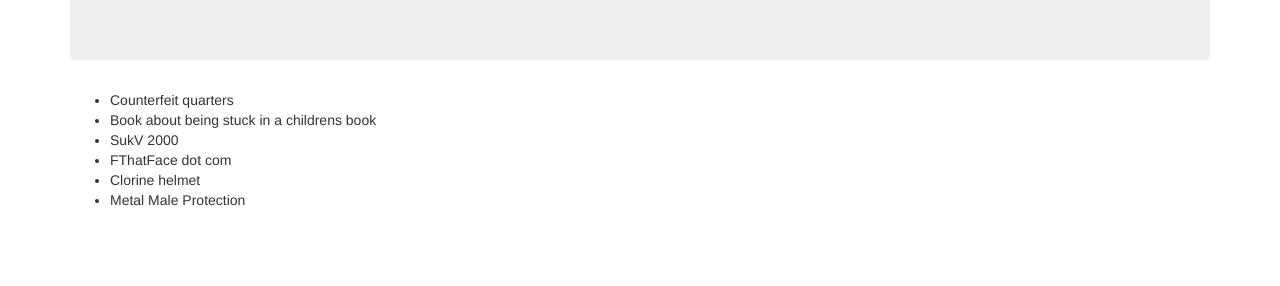
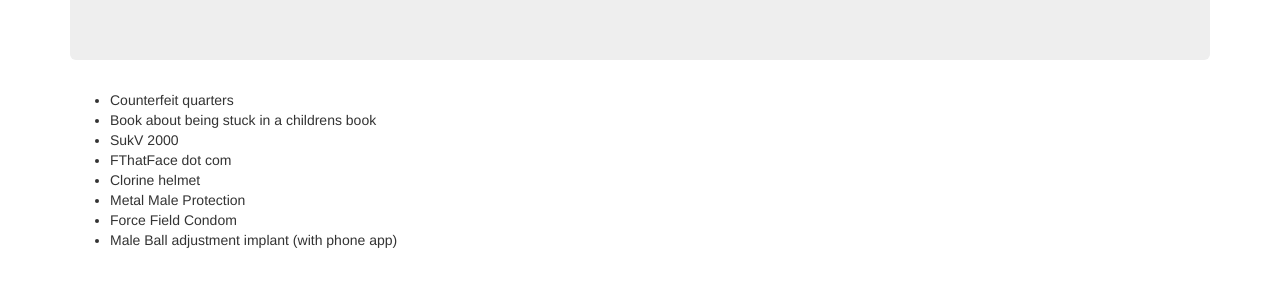
Before and after one commit to jeffbean/worstdeas-web, a plain HTML site: page web/index.html in a window 1280 px wide. Shown: the part 216-502 px from the top of the page. Drawn offline with Linux system fonts and the light colour scheme.

Commit message:
Add couple of worsteds

```diff
--- a/web/index.html
+++ b/web/index.html
@@ -44,6 +44,8 @@
 	    <li>FThatFace dot com</li>
 	    <li>Clorine helmet</li>
 	    <li>Metal Male Protection</li>
+	    <li>Force Field Condom</li>
+	    <li>Male Ball adjustment implant (with phone app)</li>
 	</ul>
     </p>
 </div>
```
